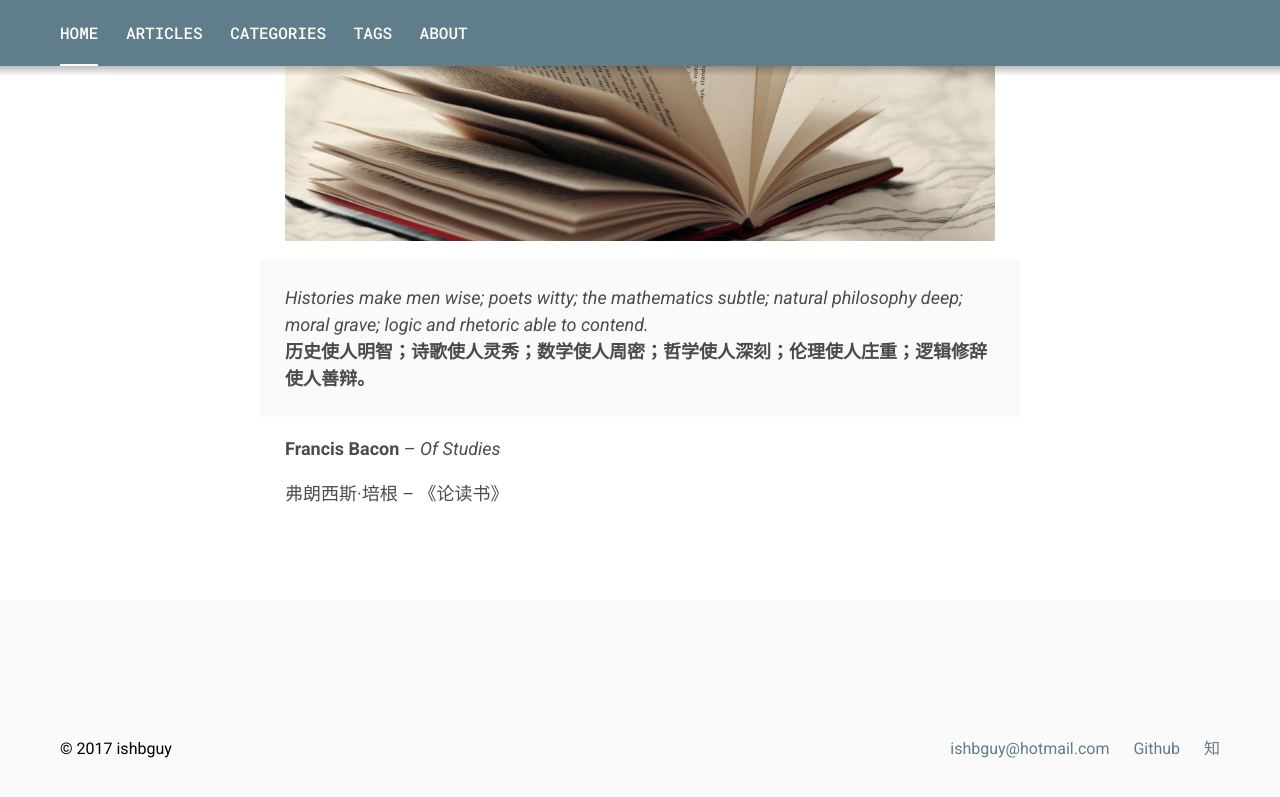
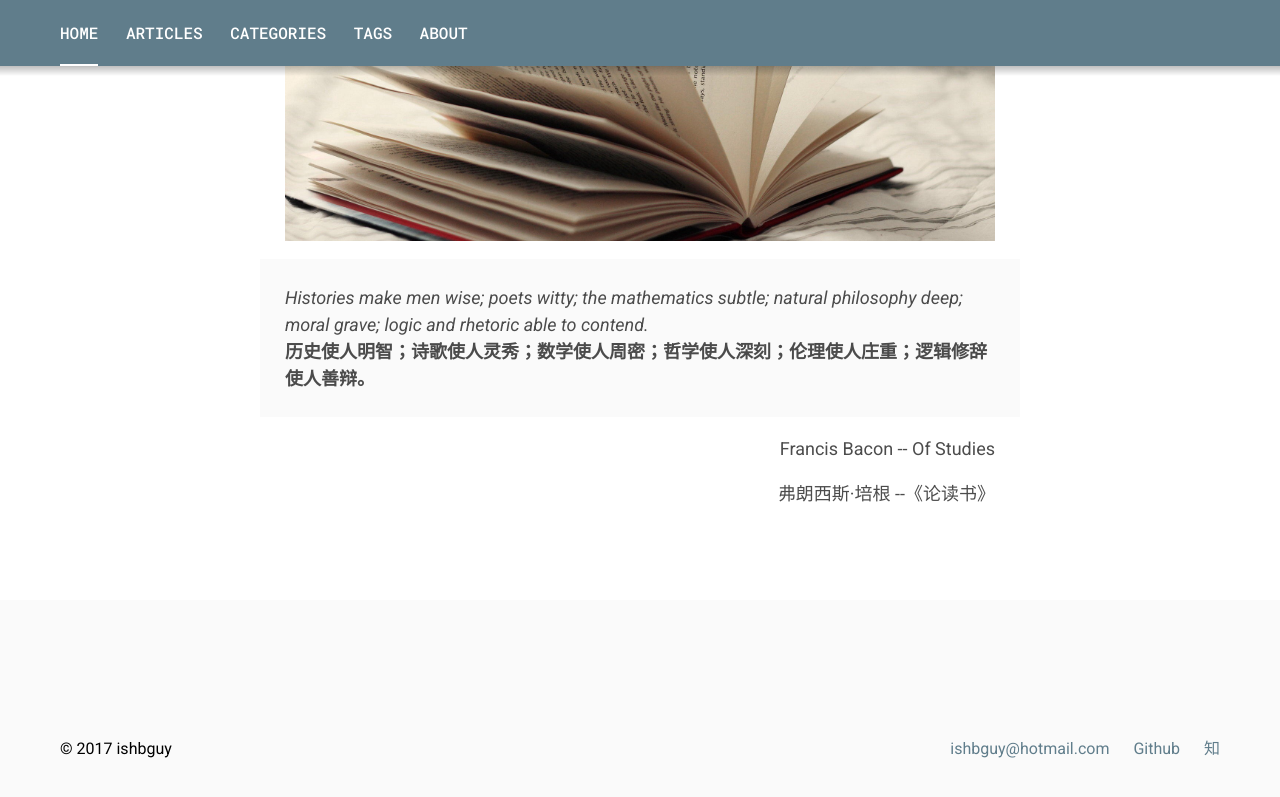
Before and after one commit to ishbguy/ishbguy.github.io, a Jekyll site: the page built from index.md, in a window 1280 px wide and 900 px high, scrolled down 509 px. Shown: the top 797 px of the window. Built offline with Jekyll 4.4.1, drawn with Linux system fonts in a browser that asks for light colours.

Commit message:
Make author and reference right align.

```diff
--- a/index.md
+++ b/index.md
@@ -10,6 +10,5 @@ title: Welcome to ishbguy's github pages
 >
 > **历史使人明智；诗歌使人灵秀；数学使人周密；哲学使人深刻；伦理使人庄重；逻辑修辞使人善辩。**
 
-**Francis Bacon** -- *Of Studies*
-
-弗朗西斯·培根 -- 《论读书》
+<p align="right">Francis Bacon -- Of Studies</p>
+<p align="right">弗朗西斯·培根 --《论读书》</p>
```
